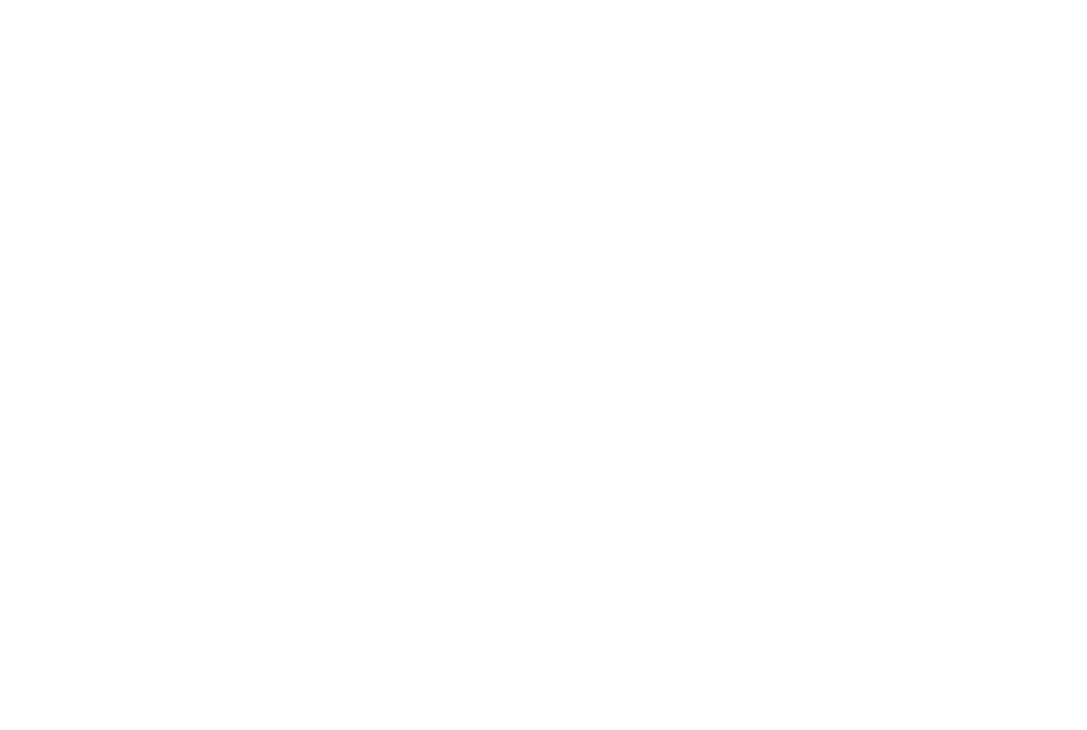
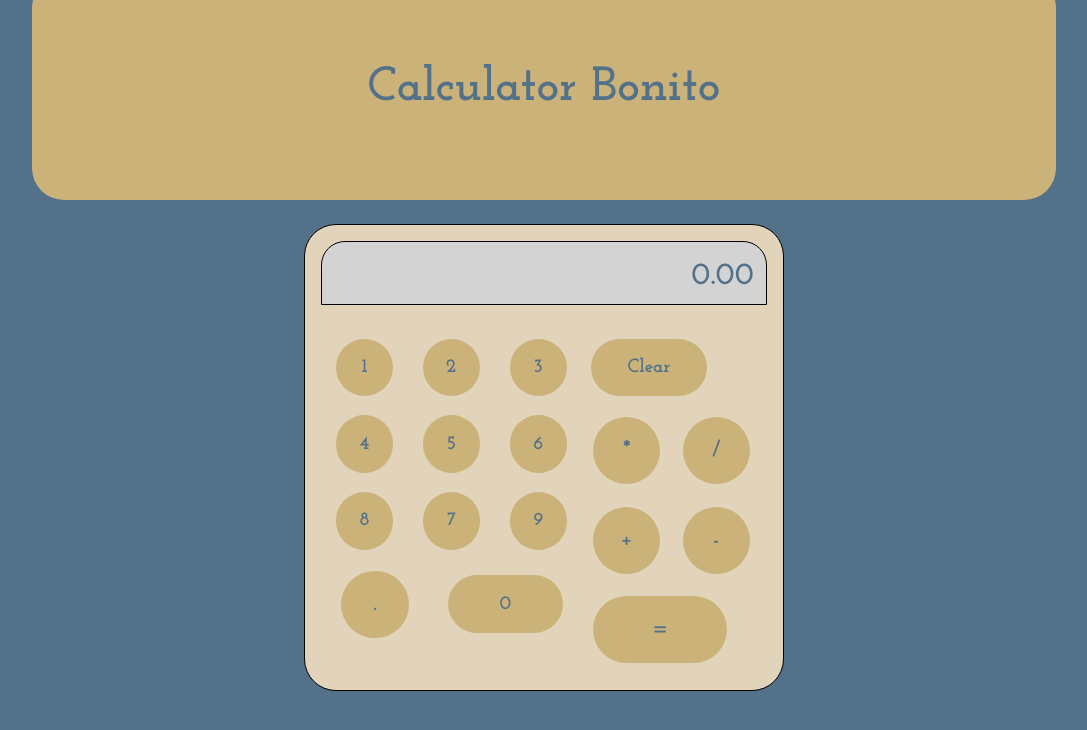
Before and after one commit to Scrobwofl/basic-calculator, a plain HTML site: page index.html in a window 1280 px wide. Shown: the whole page, without its empty margins (96-1183 px from the left). Drawn offline with Linux system fonts and the light colour scheme.

Commit message:
Add ui elements and styling

```diff
--- a/index.html
+++ b/index.html
@@ -7,5 +7,37 @@
     <link rel="stylesheet" href="style.css" />
     <script src="app.js" defer></script>
   </head>
-  <body></body>
+  <body>
+    <header>
+      <h1>Calculator Bonito</h1>
+    </header>
+    <section id="calculator-body">
+      <div id="screen-container">
+        <h2 id="output-text">0.00</h2>
+      </div>
+      <div id="buttons-container">
+        <div id="numbers-container">
+          <button class="btn" id="btn-01">1</button>
+          <button class="btn" id="btn-02">2</button>
+          <button class="btn" id="btn-03">3</button>
+          <button class="btn" id="btn-04">4</button>
+          <button class="btn" id="btn-05">5</button>
+          <button class="btn" id="btn-06">6</button>
+          <button class="btn" id="btn-08">8</button>
+          <button class="btn" id="btn-07">7</button>
+          <button class="btn" id="btn-09">9</button>
+          <button class="btn bigger-text" id="btn-point">.</button>
+          <button class="btn" id="btn-00">0</button>
+        </div>
+        <div id="operators-container">
+          <button class="btn" id="btn-clear">Clear</button>
+          <button class="btn bigger-text" id="btn-multiply">*</button>
+          <button class="btn bigger-text" id="btn-divide">/</button>
+          <button class="btn bigger-text" id="btn-add">+</button>
+          <button class="btn bigger-text" id="btn-subtract">-</button>
+          <button class="btn bigger-text" id="btn-equals">=</button>
+        </div>
+      </div>
+    </section>
+  </body>
 </html>
--- a/style.css
+++ b/style.css
@@ -0,0 +1,160 @@
+@import url("https://fonts.googleapis.com/css2?family=Josefin+Slab:wght@700&display=swap");
+
+@keyframes scale-button {
+  0% {
+    transform: scale(1);
+  }
+  100% {
+    transform: scale(0.75);
+  }
+}
+
+* {
+  margin: 0;
+  padding: 0;
+  box-sizing: border-box;
+  font-family: "Josefin Slab", serif;
+  font-size: 16px;
+  text-align: center;
+  color: #eee;
+}
+
+body {
+  background-color: #537188;
+  display: grid;
+  place-items: center;
+  height: 100vh;
+  width: 100vw;
+  grid-template-rows: 1fr 2fr 1fr;
+  grid-template-areas:
+    "header header header"
+    ". calculator ."
+    "footer footer footer";
+  grid-template-columns: 1fr 2fr 1fr;
+}
+
+header {
+  grid-area: header;
+  display: flex;
+  flex-direction: row;
+  justify-content: center;
+  align-items: center;
+  align-content: center;
+  width: 80%;
+  height: 100%;
+  background-color: #cbb279;
+  border-radius: 2em;
+  padding: 1em;
+  margin-bottom: 3em;
+}
+h1 {
+  color: #537188;
+  grid-area: header;
+  font-size: 3em;
+  margin-top: 1em;
+  margin-bottom: 1em;
+}
+button {
+  color: #537188;
+  height: 3em;
+  width: 3em;
+  border-radius: 4em;
+  background-color: #cbb279;
+  border: none;
+  margin: 0.5em;
+  text-decoration: none;
+  cursor: pointer;
+  text-align: center;
+  transition: background 250ms ease-in-out, transform 150ms ease;
+  appearance: none;
+  -webkit-appearance: none;
+  -moz-appearance: none;
+  font-size: 1.2em;
+}
+
+button:hover {
+  box-shadow: 0px 1px 1px 1px rgba(0, 0, 0, 0.1);
+  transform: translateY(-1px);
+  transform: scale(1.1);
+}
+button:active {
+  box-shadow: inset 0px 2px 2px 1px rgba(0, 0, 0, 0.2);
+  transform: translateY(1px);
+  transform: scale(0.9);
+}
+
+.bigger-text {
+  font-size: 1.4em;
+}
+
+#calculator-body {
+  grid-area: calculator;
+  display: flex;
+  flex-direction: column;
+  justify-content: space-around;
+  align-items: stretch;
+  width: 30rem;
+  margin: 0 auto;
+  border: 1px solid black;
+  border-radius: 2em;
+  padding: 1em;
+  background-color: #e1d4bb;
+}
+
+#screen-container {
+  width: 100%;
+  height: 4rem;
+  margin-bottom: 1em;
+  border: 1px solid black;
+  background-color: lightgray;
+  border-radius: 1em 1em 0 0;
+  padding: 0.5em;
+  font-size: 1.5em;
+  display: flex;
+  align-items: flex-end;
+  justify-content: flex-end;
+  align-content: flex-end;
+  /* overflow: scroll; */
+}
+
+#output-text {
+  color: #537188;
+  text-align: right;
+  font-size: 1.3em;
+}
+
+#buttons-container {
+  display: flex;
+  flex-direction: row;
+  justify-content: space-around;
+  align-content: stretch;
+  align-items: flex-start;
+  flex-wrap: nowrap;
+  width: 100%;
+}
+#numbers-container {
+  display: flex;
+  flex-direction: row;
+  justify-content: space-around;
+  align-items: center;
+  align-content: center;
+  flex-wrap: wrap;
+}
+
+#operators-container {
+  display: flex;
+  flex-direction: row;
+  justify-content: flex-start;
+  align-items: self-start;
+  flex-wrap: wrap;
+}
+
+.btn {
+}
+
+#btn-clear,
+#btn-equals,
+#btn-00 {
+  width: 6em;
+  border-radius: 2em;
+}
```
